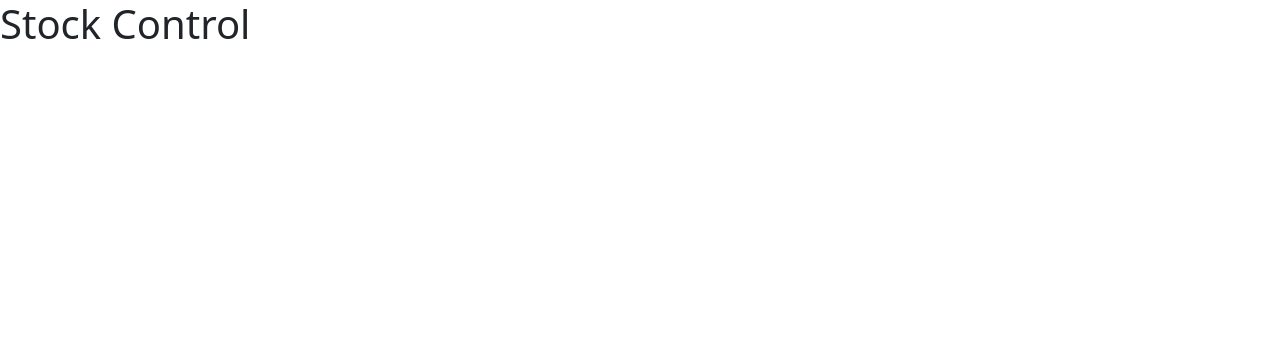
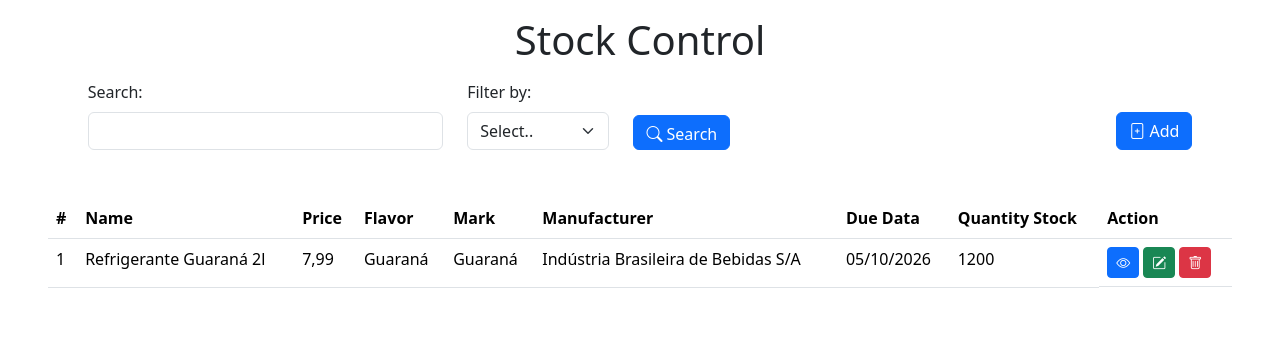
Before and after one commit to octavioaugustocr/stock-control, a website: page src/views/index.html in a window 1280 px wide. Drawn offline with nearby package versions, Linux system fonts and the light colour scheme.

Commit message:
creating the homepage design

```diff
--- a/src/views/index.html
+++ b/src/views/index.html
@@ -5,10 +5,76 @@
     <meta name="viewport" content="width=device-width, initial-scale=1">
     <title>Stock Control - Home</title>
     <link href="https://cdn.jsdelivr.net/npm/bootstrap@5.3.8/dist/css/bootstrap.min.css" rel="stylesheet"
-          integrity="sha384-sRIl4kxILFvY47J16cr9ZwB07vP4J8+LH7qKQnuqkuIAvNWLzeN8tE5YBujZqJLB" crossorigin="anonymous">
+        integrity="sha384-sRIl4kxILFvY47J16cr9ZwB07vP4J8+LH7qKQnuqkuIAvNWLzeN8tE5YBujZqJLB" crossorigin="anonymous">
+    <link rel="stylesheet" href="/src/public/css/style.css">
+    <link rel="stylesheet" href="https://cdn.jsdelivr.net/npm/bootstrap-icons@1.13.1/font/bootstrap-icons.min.css">
 </head>
 <body>
-    <h1>Stock Control</h1>
-    <script src="https://cdn.jsdelivr.net/npm/bootstrap@5.3.8/dist/js/bootstrap.bundle.min.js" integrity="sha384-FKyoEForCGlyvwx9Hj09JcYn3nv7wiPVlz7YYwJrWVcXK/BmnVDxM+D2scQbITxI" crossorigin="anonymous"></script>
+    <h1 class="text-center mt-3 mb-3">Stock Control</h1>
+    <div class="d-flex justify-content-around col-12">
+        <form class="d-flex gap-4 col-8">
+            <div class="col-5">
+                <label for="inputSearching" class="form-label">Search:</label>
+                <input type="text" class="form-control w-100">
+            </div>
+
+            <div class="col-2">
+                <label for="filters" class="form-label">Filter by:</label>
+                <select name="filters" class="form-select">
+                    <option selected disabled>Select..</option>
+                    <option value="name">Name</option>
+                    <option value="price">Price</option>
+                    <option value="mark">Mark</option>
+                    <option value="flavor">Flavor</option>
+                    <option value="manufacturer">Manufacturer</option>
+                    <option value="due_date">Due Date</option>
+                    <option value="quantity_stock">Quantity Stock</option>
+                </select>
+            </div>
+
+            <button type="submit" class="btn btn-primary h-50 mt-sm-auto"><i class="bi bi-search"></i> Search</button>
+        </form>
+
+        <button class="btn btn-primary h-50 mt-sm-auto"><i class="bi bi-file-plus"></i> Add</button>
+    </div>
+
+    <div class="p-5">
+        <table class="table">
+            <thead class="table">
+                <tr>
+                    <th scope="col">#</th>
+                    <th scope="col">Name</th>
+                    <th scope="col">Price</th>
+                    <th scope="col">Flavor</th>
+                    <th scope="col">Mark</th>
+                    <th scope="col">Manufacturer</th>
+                    <th scope="col">Due Data</th>
+                    <th scope="col">Quantity Stock</th>
+                    <th scope="col">Action</th>
+                </tr>
+            </thead>
+            <tbody>
+                <tr>
+                    <td>1</td>
+                    <td>Refrigerante Guaraná 2l</td>
+                    <td>7,99</td>
+                    <td>Guaraná</td>
+                    <td>Guaraná</td>
+                    <td>Indústria Brasileira de Bebidas S/A</td>
+                    <td>05/10/2026</td>
+                    <td>1200</td>
+                    <td class="d-flex gap-1">
+                        <a class="btn btn-sm btn-primary"><i class="bi bi-eye"></i></a>
+                        <a class="btn btn-sm btn-success"><i class="bi bi-pencil-square"></i></a>
+                        <a class="btn btn-sm btn-danger"><i class="bi bi-trash"></i></a>
+                    </td>
+                </tr>
+            </tbody>
+        </table>
+    </div>
+    <script src="/src/public/js/script.js"></script>
+    <script src="https://cdn.jsdelivr.net/npm/bootstrap@5.3.8/dist/js/bootstrap.bundle.min.js"
+        integrity="sha384-FKyoEForCGlyvwx9Hj09JcYn3nv7wiPVlz7YYwJrWVcXK/BmnVDxM+D2scQbITxI"
+        crossorigin="anonymous"></script>
 </body>
 </html>
```
